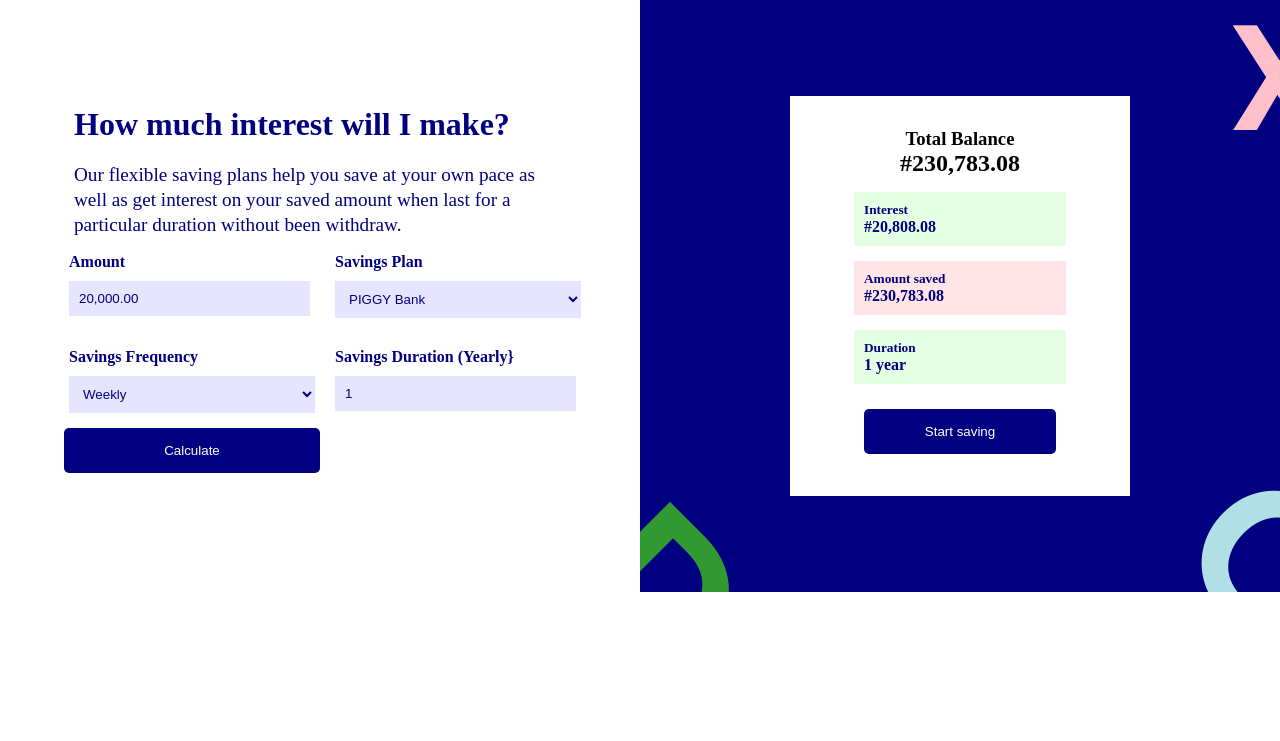
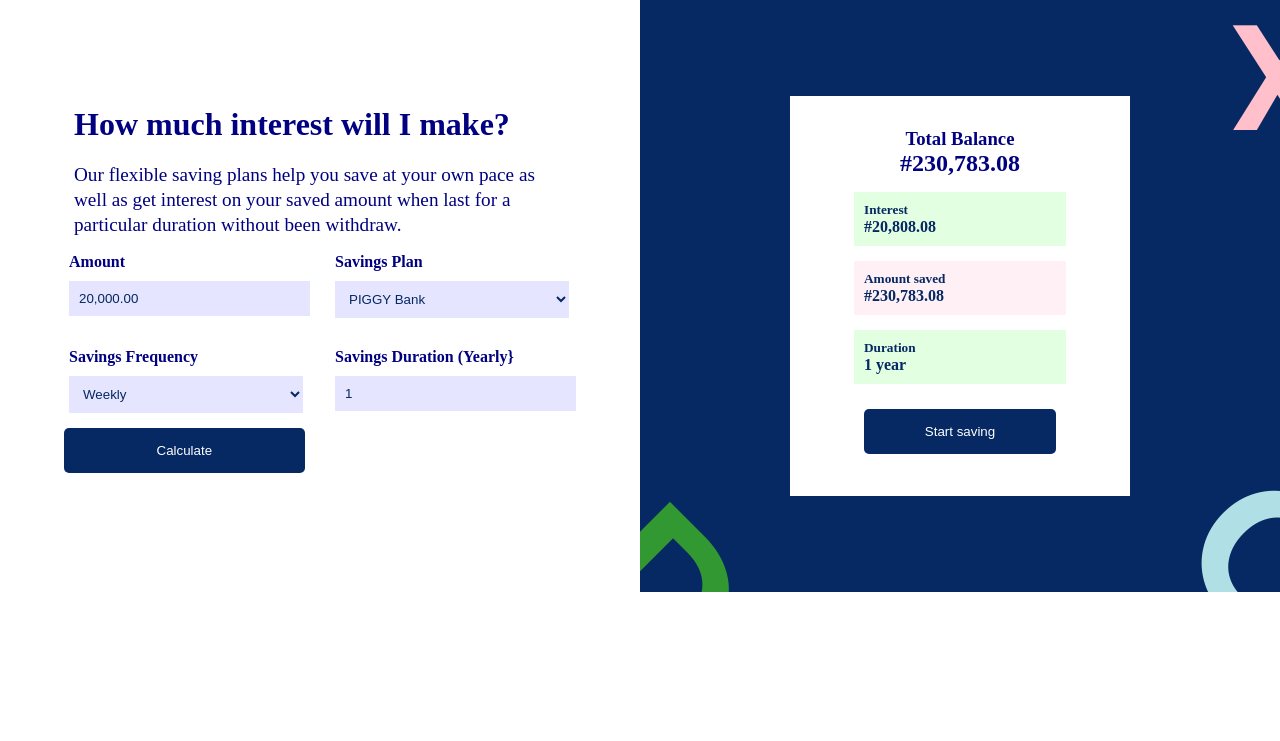
Before and after one commit to muhydeen95/PiggyVest-Interest-Calculator, a PHP site: page / in a window 1280 px wide. Shown: the top 741 px of the page. Run offline with PHP 8.4, Linux system fonts and the light colour scheme.

Commit message:
Update style.css

```diff
--- a/style.css
+++ b/style.css
@@ -18,7 +18,7 @@
 }
 
 .blue-bg {
-    background: #000080;
+    background: #062863;
     text-align: center;
     position: relative;
     overflow: hidden;
@@ -60,16 +60,20 @@
     padding: 10px;
     margin: 5px;
     background: rgba(0, 0, 255, 0.1);
-    border: navy;
-    color: #000080;
+    border: none;
+    color: #062863;
 }
 
 .input-col {
-    width: 90%;
+    width: 93%;
 }
 
 .grid-col select {
     width: 100%;
+}
+
+.grid-col select option {
+    padding: 10px;
 }
 
 .calc-btn {
@@ -77,33 +81,38 @@
 }
 
 button {
-    background: #000080;
+    background: #062863;
     color: #fff;
     padding: 15px 20px;
     border: none;
     border-radius: 5px;
     margin: 10px 0 10px auto;
+    cursor: pointer;
 }
 
 .calc-btn button {
-    width: 50%;
+    width: 47%;
 }
 
 /* part 2 content*/
+.balance {
+    color: #000080;
+}
+
 .form-col {
     padding: 10px;
     width: 60%;
     margin: 15px auto 0 auto;
     text-align: left;
-    color: #000080;
+    color: #062863;
 }
 
 .interest, .duration {
-    background: rgba(0, 255, 0, 0.1);
+    background: #e3ffe2;
 }
 
 .amount-saved {
-    background: rgba(255, 0, 0, 0.1);
+    background: #fff0f5;
 }
 
 .form-col button {
@@ -161,4 +170,12 @@ button {
     .body-col {
         width: 50%;
     }
+
+    .input-col {
+        width: 90%;
+    }
+
+    .grid-col select {
+        width: 95%;
+    }
 }
```
